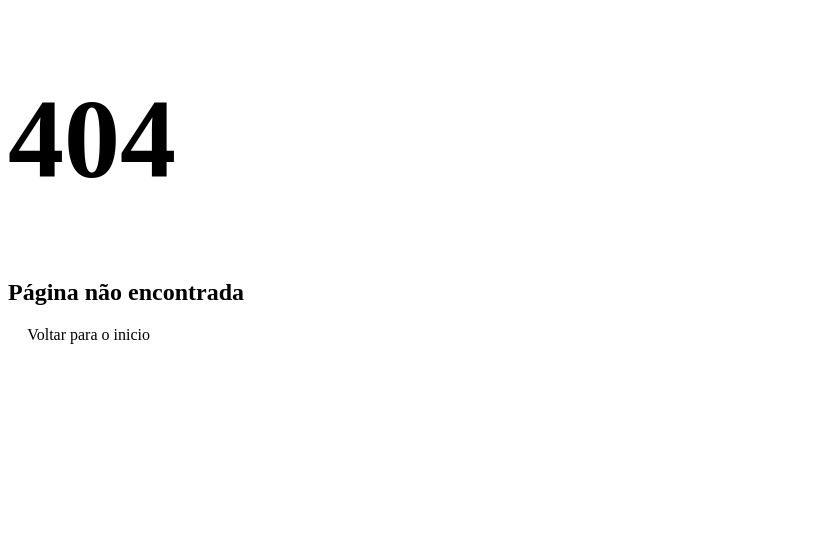
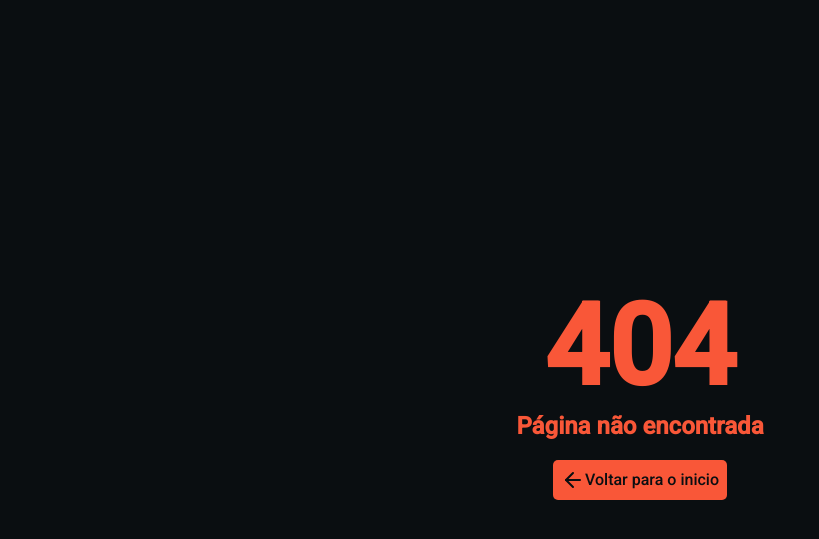
Before and after one commit to WebI-2020-1/BEW, a PHP site: template src/Views/404.php in a window 1280 px wide. Shown: the top 539 px of the page, without its empty margins (0-819 px from the left). Run offline with PHP 8.4, Linux system fonts and the light colour scheme; the template is opened without the code that fills it, so the values that code supplies are empty.

Commit message:
tela de erro 404 consertada e botão de voltar estilizado

```diff
--- a/public/css/404.css
+++ b/public/css/404.css
@@ -1,3 +1,5 @@
+@import './global.css';
+
 body{
   color: var(--laranja);
   flex-direction: column;
@@ -7,10 +9,15 @@ h1{
   font-size: 7rem;
 }
 
-a{
+.btnRetornar{
   text-decoration: none;
-  color: var(--laranja);
+  background-color: var(--laranja);
+  color: var(--preto);
   display: flex;
   align-items: center;
+  justify-content: center;
+  border-radius: 5px;
+  font-weight: 500;
   margin:1.2rem;
+  padding: 0.5rem;
 }
--- a/src/Views/404.php
+++ b/src/Views/404.php
@@ -4,13 +4,16 @@
   <meta charset="UTF-8">
   <meta http-equiv="X-UA-Compatible" content="IE=edge">
   <meta name="viewport" content="width=device-width, initial-scale=1.0">
+  <link rel="stylesheet" href="/public/css/404.css">
   <title>Erro 404</title>
-  <link rel="stylesheet" href="../../public/css/404.css">
 </head>
+
+<script src="https://cdn.jsdelivr.net/npm/feather-icons/dist/feather.min.js"></script>
+
 <body>
   <h1>404</h1>
   <h2>Página não encontrada</h2>
-  <a href="/dashboard"><i data-feather="arrow-left"></i>Voltar para o inicio</a>
+  <a href="/dashboard" class="btnRetornar"><i data-feather="arrow-left"></i>Voltar para o inicio</a>
   <script src="/public/js/global.js"></script>
 </body>
 </html>
```
